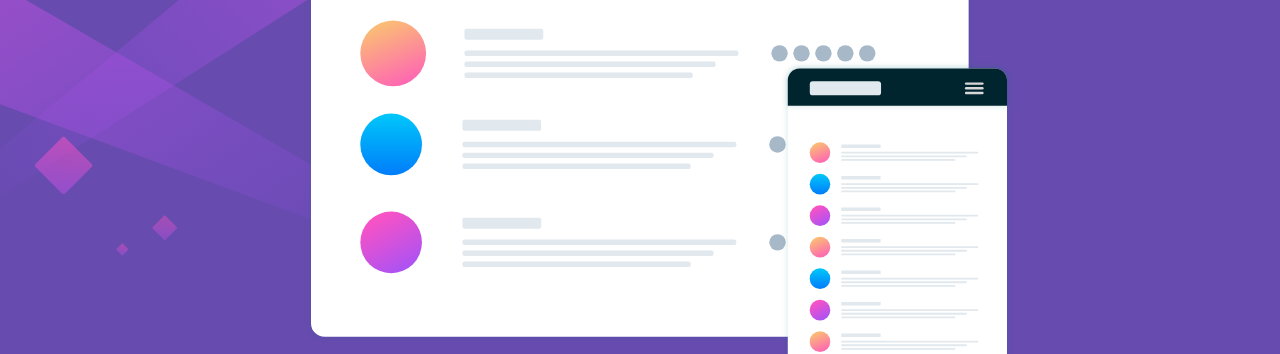
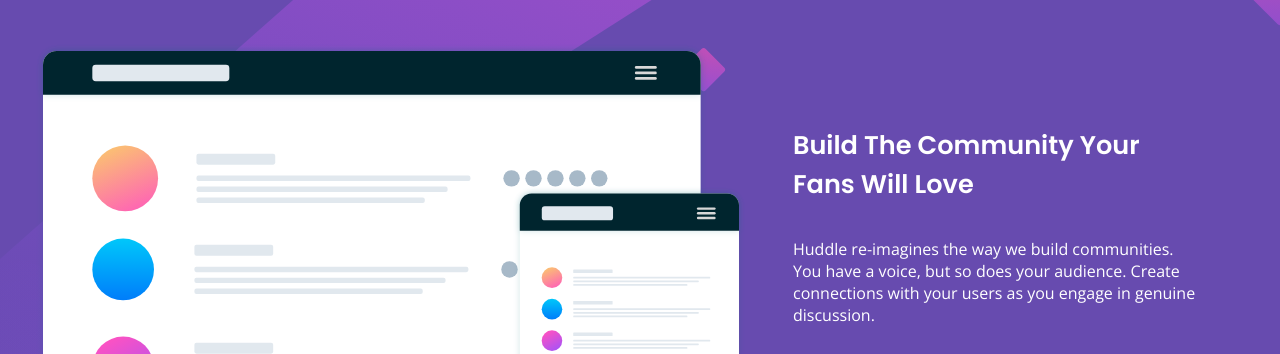
Before and after one commit to cove86/huddle-landing-page, a plain HTML site: page index.html in a window 1280 px wide. Shown: the part 117-471 px from the top of the page. Drawn offline with nearby package versions, Linux system fonts and the light colour scheme.

Commit message:
Added media wuery stylings

```diff
--- a/css/styles.css
+++ b/css/styles.css
@@ -88,3 +88,40 @@ body {
 .attribution a {
   color: hsl(228, 45%, 44%);
 }
+
+@media only screen and (min-width: 900px) {
+  body {
+    background-image: url(../images/bg-desktop.svg);
+  }
+
+  .container {
+    display: flex;
+    justify-content: center;
+    max-width: 80rem;
+  }
+
+  .mockup-img {
+    max-width: 100%;
+  }
+
+  .text-container {
+    display: flex;
+    flex-direction: column;
+    justify-content: space-evenly;
+    /* align-items: center; */
+    text-align: left;
+    padding: 3em;
+  }
+
+  .title {
+    margin: 0;
+  }
+
+  .description {
+    margin: 0;
+  }
+
+  .social-icons {
+    justify-content: flex-end;
+  }
+}
--- a/index.html
+++ b/index.html
@@ -38,12 +38,13 @@
   <body>
     <main>
       <img class="logo" src="images/logo.svg" />
+      <div class="container">
         <img class="mockup-img" src="images/illustration-mockups.svg" />
         <div class="text-container">
           <p class="title">Build The Community Your Fans Will Love</p>
           <p class="description">
-          Huddle re-imagines the way we build communities. You have a voice, but
-          so does your audience. Create connections with your users as you
+            Huddle re-imagines the way we build communities. You have a voice,
+            but so does your audience. Create connections with your users as you
             engage in genuine discussion.
           </p>
           <a class="btn" href="#">Register</a>
@@ -51,6 +52,7 @@
             <a class="btn-icon"><ion-icon name="logo-facebook"></ion-icon></a>
             <a class="btn-icon"><ion-icon name="logo-twitter"></ion-icon></a>
             <a class="btn-icon"><ion-icon name="logo-instagram"></ion-icon></a>
+          </div>
         </div>
       </div>
     </main>
```
Lines whose indentation alone changed are shown as unchanged.
